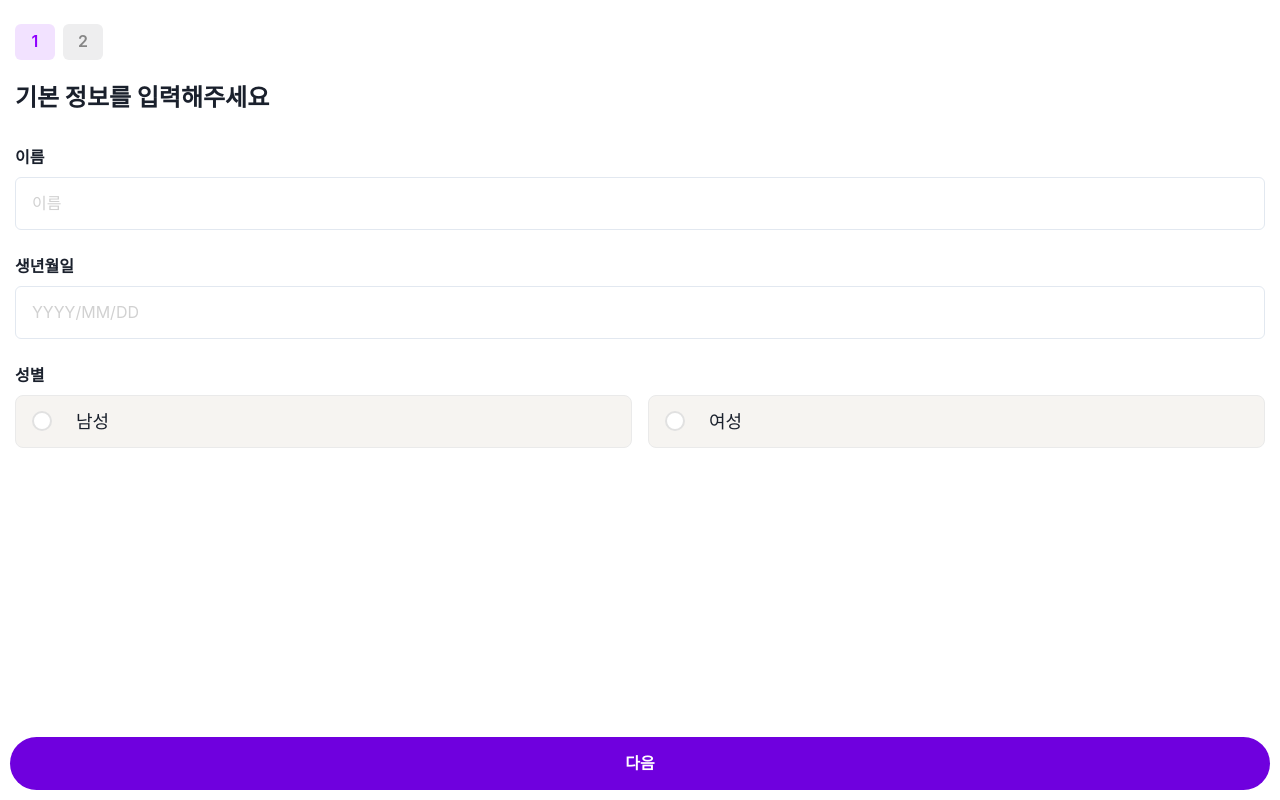
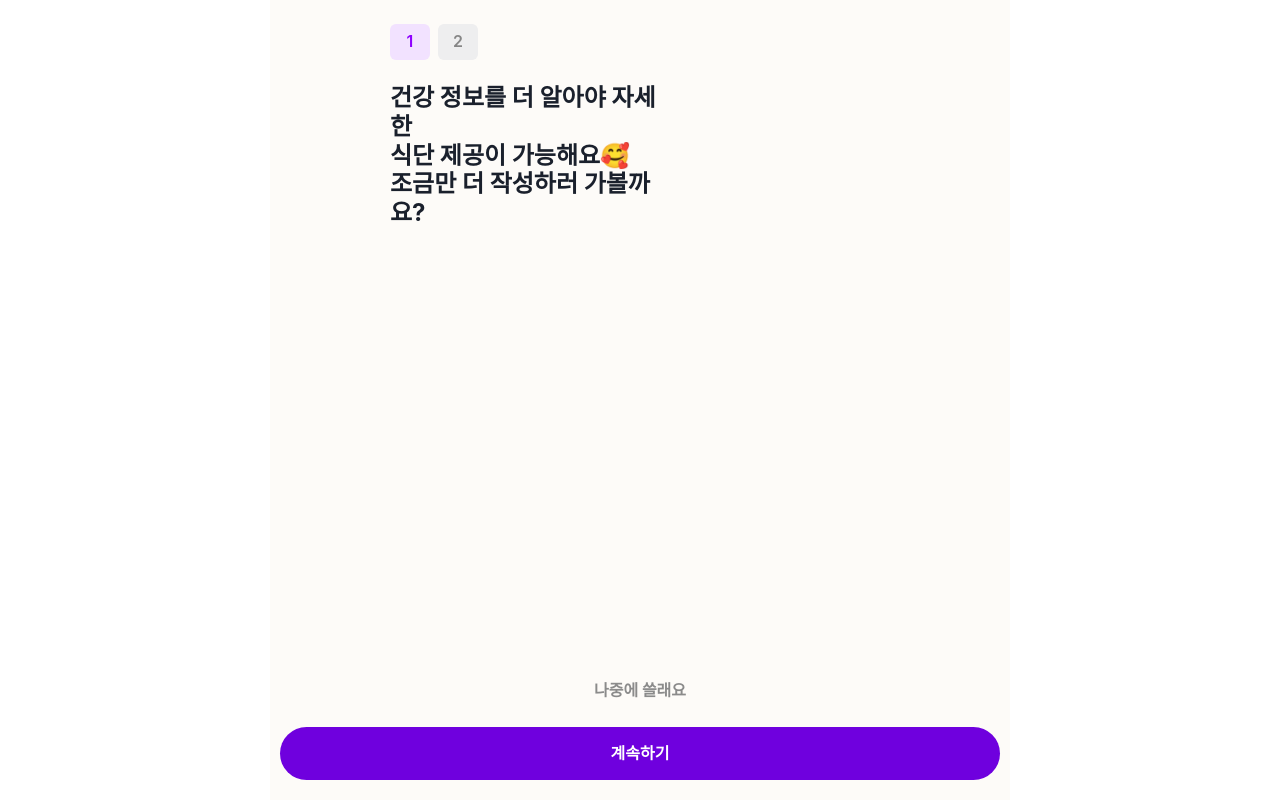
Before and after one commit to foodteacher/FoodTeacherV2-FE, a Next.js app: page /survey in a window 1280 px wide. Built offline with nearby package versions, Linux system fonts and the light colour scheme.

Commit message:
feat : UserRegisterStep 컴포넌트
Refs:[#21]

```diff
--- a/app/(beforeLogin)/survey/page.tsx
+++ b/app/(beforeLogin)/survey/page.tsx
@@ -1,10 +1,10 @@
-import { SurveyFunnel } from "@/app/(featured-slice)/widgets/signupFunnel/ui/funnel/SurveyFunnel";
+import { SignupFunnel } from "@/app/(featured-slice)/widgets/signupFunnel/ui/funnel/SignupFunnel";
 import React from "react";
 
 const SurveyPage = () => {
   return (
     <>
-      <SurveyFunnel />
+      <SignupFunnel />
     </>
   );
 };
--- a/app/(featured-slice)/shared/Button/ui/SignupButton.tsx
+++ b/app/(featured-slice)/shared/Button/ui/SignupButton.tsx
@@ -11,6 +11,8 @@ export const SignupButton = ({
     <Button
       bgColor={"#6F00DE"}
       color={"#FFFFFF"}
+      marginInlineStart={"0px"}
+      fontWeight={"bold"}
       {...props}
       w={"100%"}
       h={"53px"}
--- a/app/(featured-slice)/shared/Funnel/ui/Funnel.tsx
+++ b/app/(featured-slice)/shared/Funnel/ui/Funnel.tsx
@@ -14,7 +14,13 @@ const Funnel = ({
 }: PropsWithChildren<FunnelState>) => {
   return (
     <FunnelProvider.Provider value={{ currentStep, funnelState }}>
-      <Box padding={"0 15px"} h={"100%"}>
+      <Box
+        padding={["0 15px", "0 15px", "0 120px"]}
+        margin={"0 auto"}
+        h={"100%"}
+        bg={"#FDFBF8"}
+        w={["100%", "100%", "740px"]}
+      >
         <ButtonGroup margin={"24px 0"}>
           {steps?.map((ele, idx) => {
             return (
--- a/app/(featured-slice)/shared/radio/ui/CustomRadio.tsx
+++ b/app/(featured-slice)/shared/radio/ui/CustomRadio.tsx
@@ -5,7 +5,6 @@ import {
   Box,
   Flex,
   FlexProps,
-  HStack,
   Radio,
   UseRadioProps,
   useRadio,
--- a/app/(featured-slice)/widgets/signupFunnel/ui/funnel/SurveyFunnel.tsx
+++ b/app/(featured-slice)/widgets/signupFunnel/ui/funnel/SignupFunnel.tsx
@@ -1,13 +1,13 @@
 "use client";
-import { UserPysicalStep, UserInfo } from "../step";
+import { UserPysicalStep, UserInfo, UserRegisterStep } from "../step";
 import { useState } from "react";
 import { useFunnel } from "@/app/(featured-slice)/shared/Funnel/model/useFunnel";
 import Funnel from "@/app/(featured-slice)/shared/Funnel/ui/Funnel";
 import { SignupState } from "../../types";
 
-export const SurveyFunnel = () => {
+export const SignupFunnel = () => {
   const { onChangeNextStep, initializeStep, currentStep, progress, steps } =
-    useFunnel(["age", "physical"]);
+    useFunnel(["info", "physical"]);
 
   const [surveyState, setSurveyState] = useState<SignupState>({
     name: "",
@@ -27,8 +27,9 @@ export const SurveyFunnel = () => {
         progress={progress}
         steps={steps}
       >
-        <Funnel.Step name="age">
-          <UserInfo goNextStep={onChangeNextStep} setState={setSurveyState} />
+        <Funnel.Step name="info">
+          {/* <UserInfo goNextStep={onChangeNextStep} setState={setSurveyState} /> */}
+          <UserRegisterStep />
         </Funnel.Step>
         <Funnel.Step name="physical">
           <UserPysicalStep
@@ -36,6 +37,9 @@ export const SurveyFunnel = () => {
             setState={setSurveyState}
           />
         </Funnel.Step>
+        <Funnel.Step name="result">
+          <UserRegisterStep />
+        </Funnel.Step>
       </Funnel>
     </>
   );
--- a/app/(featured-slice)/widgets/signupFunnel/ui/step/UserInfoStep.tsx
+++ b/app/(featured-slice)/widgets/signupFunnel/ui/step/UserInfoStep.tsx
@@ -89,7 +89,15 @@ export const UserInfo = ({ goNextStep, setState }: StepProps) => {
         </FormControl>
       </VStack>
 
-      <Box pos={"fixed"} right={0} bottom={0} left={0} padding={"10px"}>
+      <Box
+        pos={"fixed"}
+        right={0}
+        bottom={0}
+        left={0}
+        padding={"20px 10px"}
+        w={["100%", "100%", "740px"]}
+        margin={"0 auto"}
+      >
         <SignupButton type={"submit"}>다음</SignupButton>
       </Box>
     </Flex>
--- a/app/(featured-slice)/widgets/signupFunnel/ui/step/UserPysicalStep.tsx
+++ b/app/(featured-slice)/widgets/signupFunnel/ui/step/UserPysicalStep.tsx
@@ -129,11 +129,11 @@ export const UserPysicalStep = ({ goNextStep, setState }: StepProps) => {
         right={0}
         bottom={0}
         left={0}
-        padding={"10px"}
-        zIndex={"100"}
-        bgColor={"white"}
+        padding={"20px 10px"}
+        w={["100%", "100%", "740px"]}
+        margin={"0 auto"}
       >
-        <SignupButton>다음</SignupButton>
+        <SignupButton type={"submit"}>다음</SignupButton>
       </Box>
     </Flex>
   );
--- /dev/null
+++ b/app/(featured-slice)/widgets/signupFunnel/ui/step/UserRegisterStep.tsx
@@ -0,0 +1,41 @@
+import { SignupButton } from "@/app/(featured-slice)/shared/Button/ui";
+import { Box, Button, Flex, Heading } from "@chakra-ui/react";
+import React from "react";
+
+export const UserRegisterStep = () => {
+  return (
+    <Box>
+      <Heading fontSize={"24px"} fontWeight={"bold"} w={"280px"}>
+        건강 정보를 더 알아야 자세한
+      </Heading>
+      <Heading fontSize={"24px"} fontWeight={"bold"} w={"280px"}>
+        식단 제공이 가능해요🥰
+      </Heading>
+      <Heading fontSize={"24px"} fontWeight={"bold"} w={"280px"}>
+        조금만 더 작성하러 가볼까요?
+      </Heading>
+
+      <Flex
+        pos={"fixed"}
+        right={0}
+        bottom={0}
+        left={0}
+        padding={"20px 10px"}
+        w={["100%", "100%", "740px"]}
+        margin={"0 auto"}
+        flexDir={"column"}
+        gap={"16px"}
+      >
+        <Button
+          bg={"transparent"}
+          _hover={{ bg: "transparent" }}
+          color={"#8B8B8B"}
+          fontWeight={"bold"}
+        >
+          나중에 쓸래요
+        </Button>
+        <SignupButton type={"submit"}>계속하기</SignupButton>
+      </Flex>
+    </Box>
+  );
+};
--- a/app/(featured-slice)/widgets/signupFunnel/ui/step/index.ts
+++ b/app/(featured-slice)/widgets/signupFunnel/ui/step/index.ts
@@ -1,2 +1,3 @@
 export { UserInfo } from "./UserInfoStep";
 export { UserPysicalStep } from "./UserPysicalStep";
+export { UserRegisterStep } from "./UserRegisterStep";
--- a/app/globals.css
+++ b/app/globals.css
@@ -1,4 +1,4 @@
-html
+html,body
 {
   height: 100%;
 }
```
